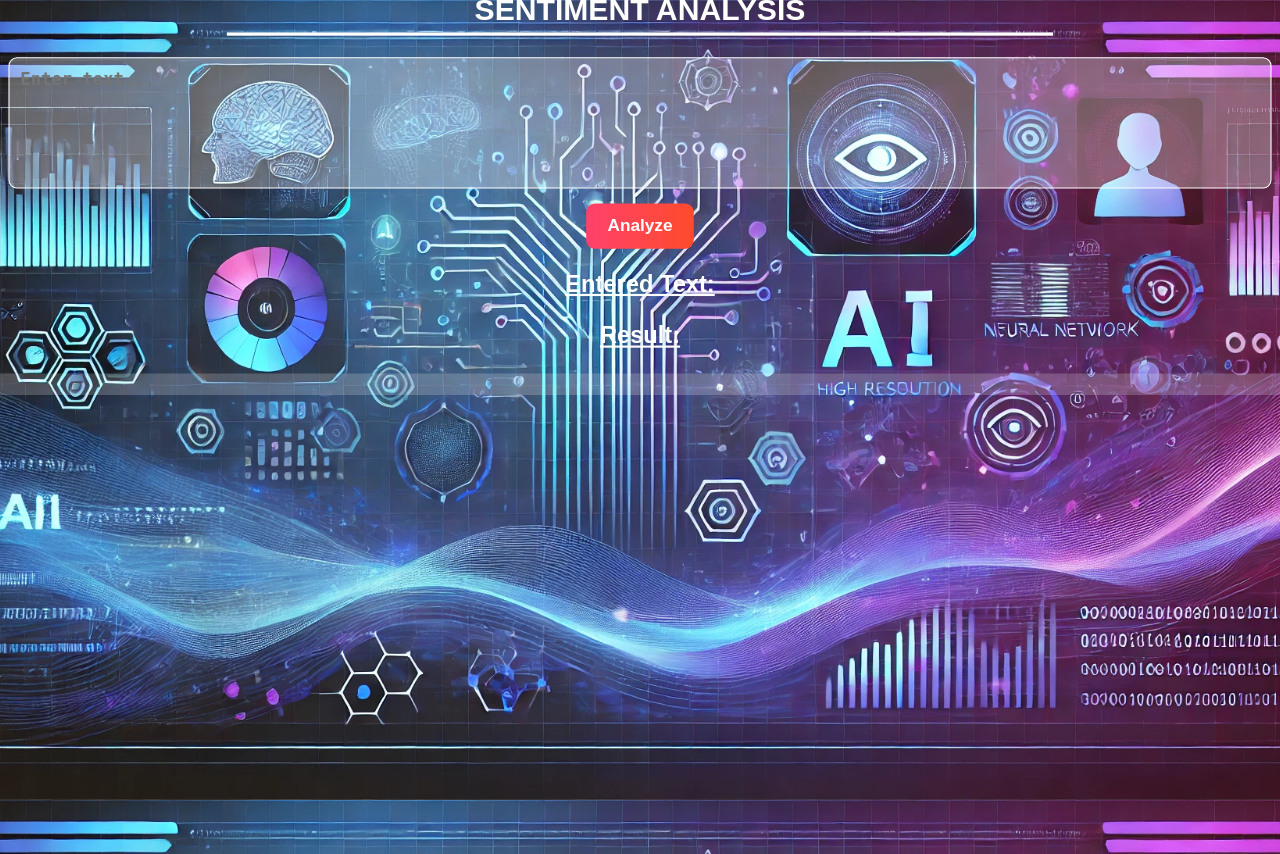
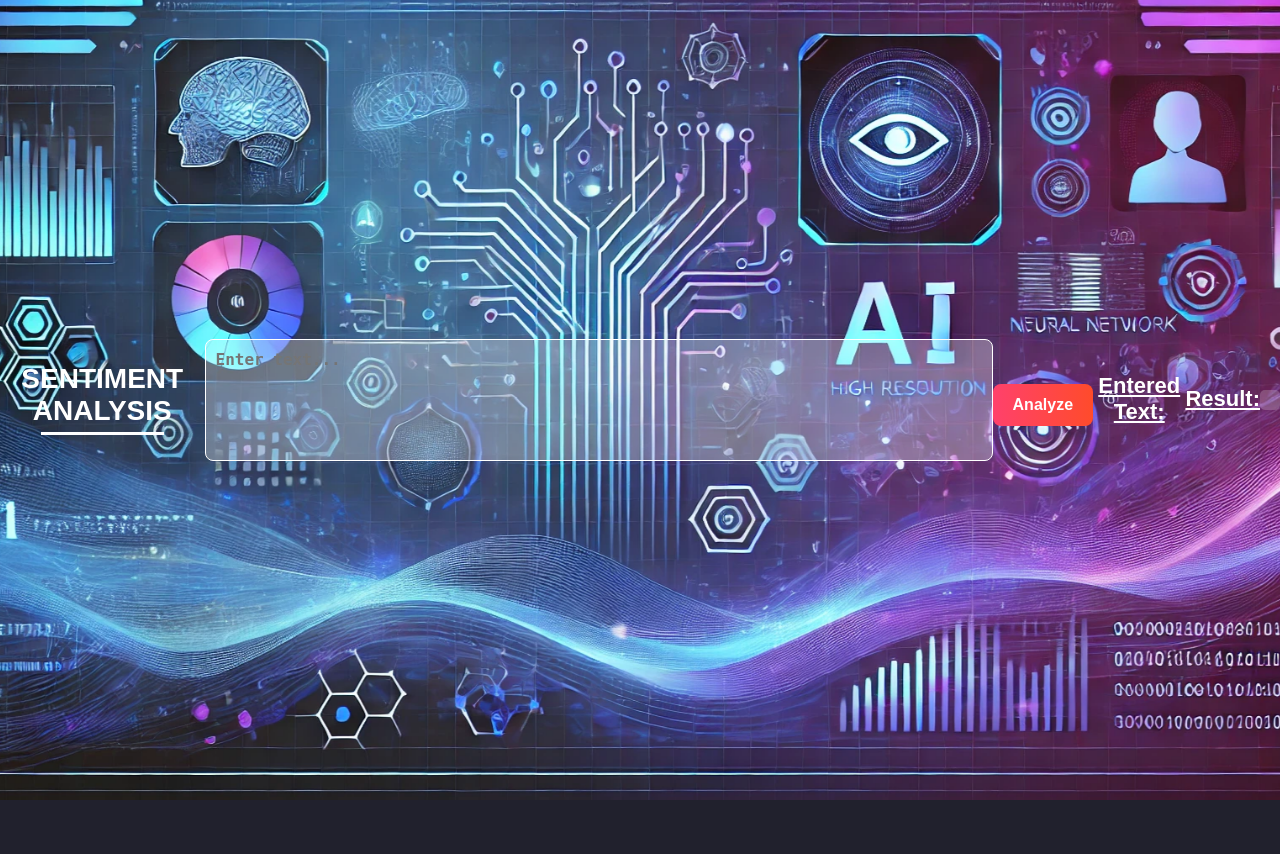
Before and after one commit to GNANESWARIG/sentiment-analysis, a Flask app: page / in a window 1280 px wide; the page is wider, and only the part inside the window is pictured. After the commit the page ends 800 px from the top of that part, so only its background shows below. Run offline with Flask 3, Linux system fonts and the light colour scheme.

Commit message:
Update style.css

```diff
--- a/static/style.css
+++ b/static/style.css
@@ -1,15 +1,30 @@
-/* Apply full-page background image */
+/* Full-screen background with zoom effect */
 body {
-    background: url('/static/1.jpg') no-repeat center center fixed;
-    background-size: cover;  /* Ensures full coverage */
-    background-attachment: fixed;
-    height: 100vh;  /* Ensures the page fills the entire screen */
+    margin: 0;
+    padding: 0;
     font-family: Arial, sans-serif;
     color: white;
     text-align: center;
-    margin: 0;
-    padding: 0;
-    overflow-x: hidden; /* Prevents horizontal scrolling */
+    height: 100vh;
+    overflow: hidden;
+    display: flex;
+    justify-content: center;
+    align-items: center;
+    position: relative;
+}
+
+/* Create a separate background layer */
+body::before {
+    content: "";
+    position: fixed;
+    top: 0;
+    left: 0;
+    width: 100%;
+    height: 100%;
+    background: url('/static/1.jpg') no-repeat center center fixed;
+    background-size: cover;
+    z-index: -1;
+    animation: bgZoom 10s infinite alternate ease-in-out;
 }
 
 /* Background Zoom Effect */
@@ -18,20 +33,16 @@ body {
     100% { transform: scale(1.1); }
 }
 
-body {
-    animation: bgZoom 10s infinite alternate ease-in-out;
-}
-
 /* Container Styling */
 .container {
     max-width: 500px;
     width: 90%;
-    margin: 100px auto;
     background: rgba(0, 0, 0, 0.6); /* Dark background for contrast */
     padding: 20px;
     border-radius: 10px;
     box-shadow: 0px 0px 15px rgba(255, 255, 255, 0.3);
     animation: fadeIn 1s ease-in-out;
+    position: relative; /* Ensure content stays in place */
 }
 
 /* Animate fade-in effect */
@@ -116,9 +127,8 @@ p#sentimentResult {
 
 /* Responsive Adjustments for Mobile Screens */
 @media (max-width: 768px) {
-    body {
-        background-size: cover !important; /* Forces full screen */
-        background-position: center !important;
+    body::before {
+        background-size: cover;
     }
 
     .container {
```
